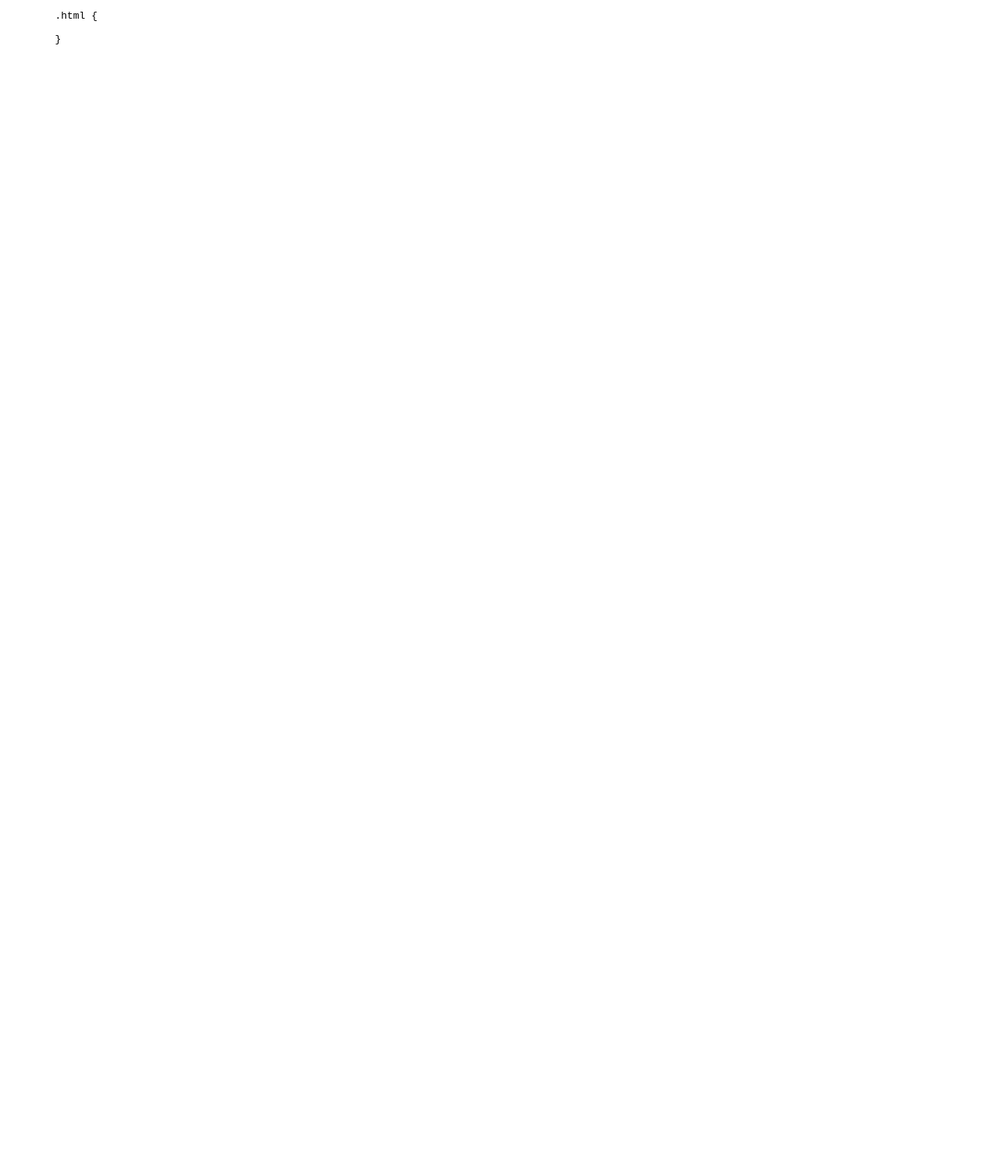
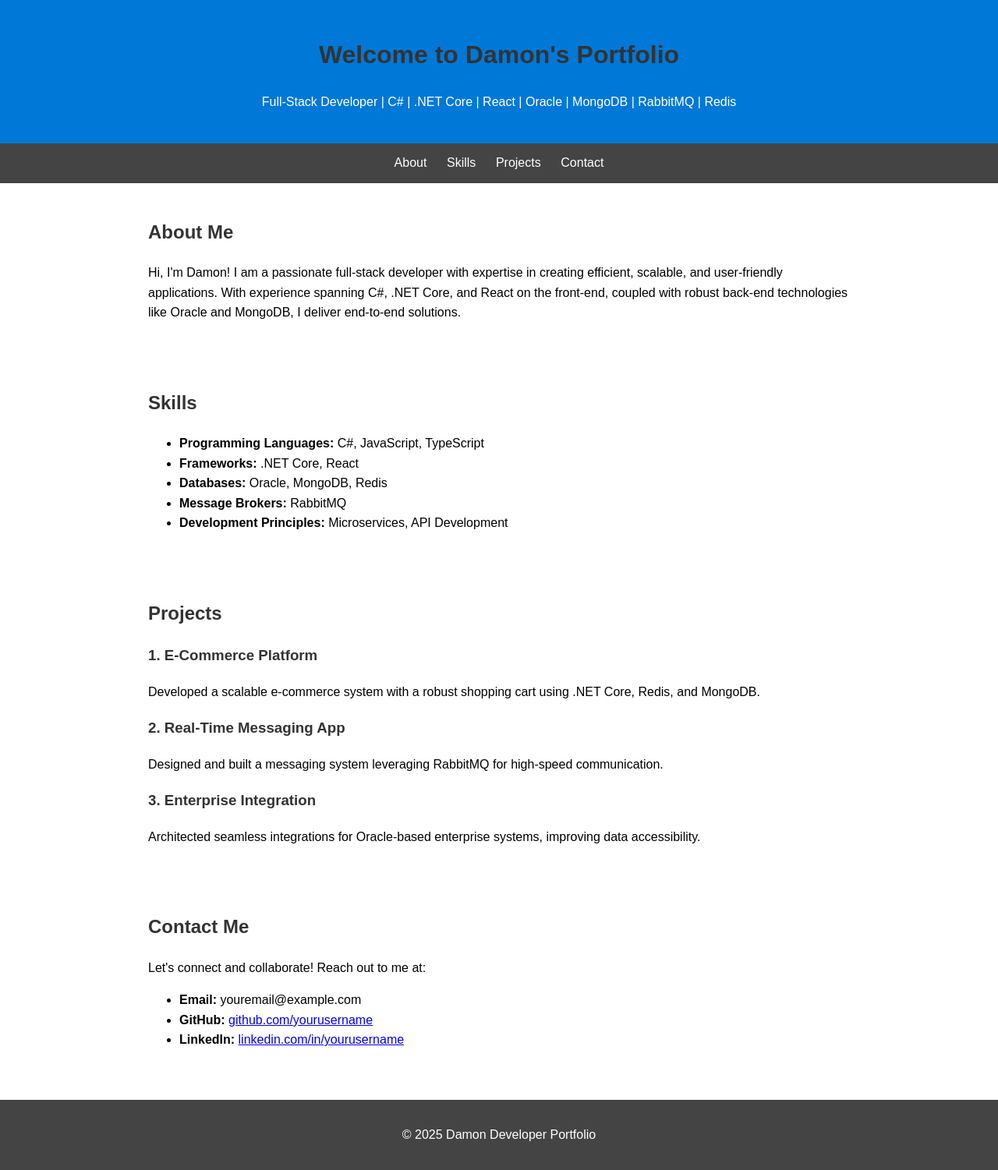
Before and after one commit to damondudek/damondudek.github.io, a plain HTML site: page index.html in a window 1280 px wide. Shown: the whole page at 78% size. Before the commit the page ends 800 px from the top, so only its background shows below. Drawn offline with Linux system fonts and the light colour scheme.

Commit message:
Update index.html

```diff
--- a/index.html
+++ b/index.html
@@ -1,16 +1,122 @@
 <!DOCTYPE html>
-<html>
+<html lang="en">
 <head>
-    <meta charset="utf-8" />
-    <meta http-equiv="X-UA-Compatible" content="IE=edge">
-    <title>Page Title</title>
-    <meta name="viewport" content="width=device-width, initial-scale=1">
+    <meta charset="UTF-8">
+    <meta name="viewport" content="width=device-width, initial-scale=1.0">
+    <title>Damon's Developer Portfolio</title>
+    <style>
+        body {
+            font-family: Arial, sans-serif;
+            margin: 0;
+            padding: 0;
+            line-height: 1.6;
+        }
+
+        header {
+            background: #0078D7;
+            color: white;
+            padding: 1.5rem 0;
+            text-align: center;
+        }
+
+        nav {
+            display: flex;
+            justify-content: center;
+            background: #444;
+        }
+
+        nav a {
+            color: white;
+            padding: 0.8rem;
+            text-decoration: none;
+        }
+
+        nav a:hover {
+            background: #0078D7;
+        }
+
+        section {
+            padding: 1.5rem;
+            max-width: 900px;
+            margin: auto;
+        }
+
+        h1, h2, h3 {
+            color: #333;
+        }
+
+        footer {
+            text-align: center;
+            background: #444;
+            color: white;
+            padding: 1rem 0;
+            margin-top: 1.5rem;
+        }
+    </style>
 </head>
 <body>
-    <pre>
-        .html {
+    <header>
+        <h1>Welcome to Damon's Portfolio</h1>
+        <p>Full-Stack Developer | C# | .NET Core | React | Oracle | MongoDB | RabbitMQ | Redis</p>
+    </header>
 
-        }
-    </pre>
+    <nav>
+        <a href="#about">About</a>
+        <a href="#skills">Skills</a>
+        <a href="#projects">Projects</a>
+        <a href="#contact">Contact</a>
+    </nav>
+
+    <section id="about">
+        <h2>About Me</h2>
+        <p>
+            Hi, I'm Damon! I am a passionate full-stack developer with expertise in creating efficient, scalable,
+            and user-friendly applications. With experience spanning C#, .NET Core, and React on the front-end,
+            coupled with robust back-end technologies like Oracle and MongoDB, I deliver end-to-end solutions.
+        </p>
+    </section>
+
+    <section id="skills">
+        <h2>Skills</h2>
+        <ul>
+            <li><strong>Programming Languages:</strong> C#, JavaScript, TypeScript</li>
+            <li><strong>Frameworks:</strong> .NET Core, React</li>
+            <li><strong>Databases:</strong> Oracle, MongoDB, Redis</li>
+            <li><strong>Message Brokers:</strong> RabbitMQ</li>
+            <li><strong>Development Principles:</strong> Microservices, API Development</li>
+        </ul>
+    </section>
+
+    <section id="projects">
+        <h2>Projects</h2>
+        <h3>1. E-Commerce Platform</h3>
+        <p>
+            Developed a scalable e-commerce system with a robust shopping cart using .NET Core, Redis, and MongoDB.
+        </p>
+        <h3>2. Real-Time Messaging App</h3>
+        <p>
+            Designed and built a messaging system leveraging RabbitMQ for high-speed communication.
+        </p>
+        <h3>3. Enterprise Integration</h3>
+        <p>
+            Architected seamless integrations for Oracle-based enterprise systems, improving data accessibility.
+        </p>
+    </section>
+
+    <section id="contact">
+        <h2>Contact Me</h2>
+        <p>
+            Let's connect and collaborate! Reach out to me at:
+        </p>
+        <ul>
+            <li><strong>Email:</strong> youremail@example.com</li>
+            <li><strong>GitHub:</strong> <a href="https://github.com/yourusername" target="_blank">github.com/yourusername</a></li>
+            <li><strong>LinkedIn:</strong> <a href="https://linkedin.com/in/yourusername" target="_blank">linkedin.com/in/yourusername</a></li>
+        </ul>
+    </section>
+
+    <footer>
+        <p>&copy; 2025 Damon Developer Portfolio</p>
+    </footer>
 </body>
 </html>
```
